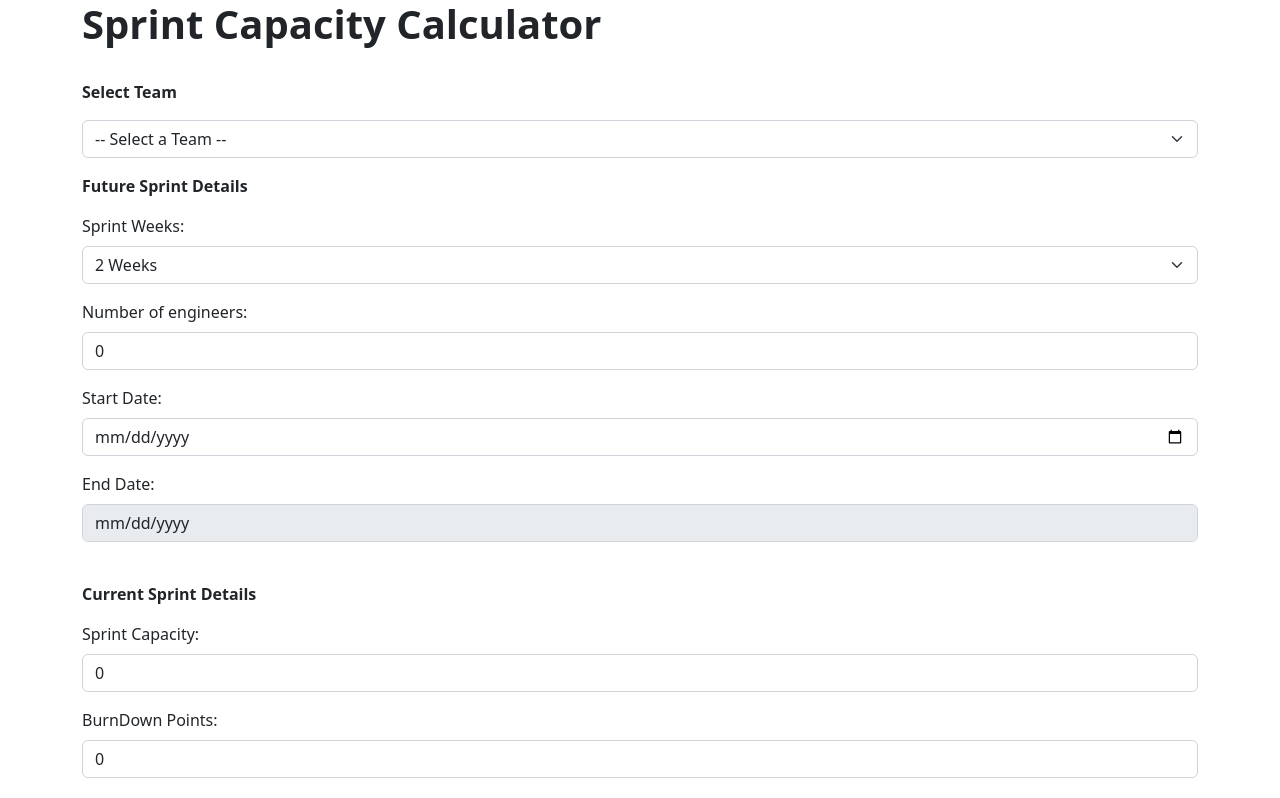
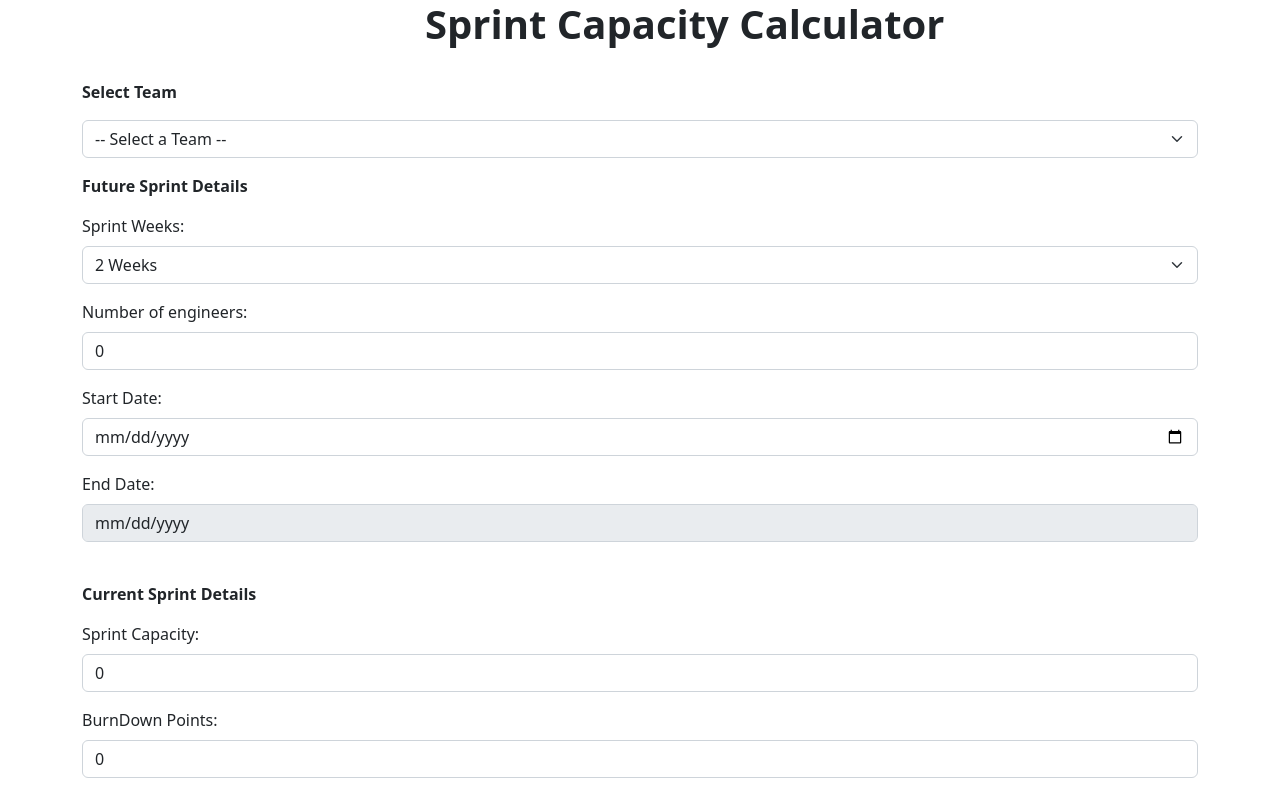
Before and after one commit to bgozneli/capacity-calculator, a React (Create React App) app: page / in a window 1280 px wide. Shown: the top 798 px of the page. Built offline with nearby package versions, Linux system fonts and the light colour scheme.

Commit message:
fixed header align

```diff
--- a/src/App.js
+++ b/src/App.js
@@ -168,9 +168,18 @@ function App() {
 
   return (
     <div className="container">
+      <div className="row">
+      <div className="col-3"></div>
+      <div className="col-9 header-pad">
       <h1>
         <b>Sprint Capacity Calculator</b>
       </h1>
+      </div>
+      </div>
+
+      {/* <h1>
+        <b>Sprint Capacity Calculator</b>
+      </h1> */}
       <br />
       <div className="mb-3">
         <p>
--- a/src/css/custom.css
+++ b/src/css/custom.css
@@ -16,3 +16,8 @@
 .align-center {
     padding-left:100px;
 }
+
+.header-pad {
+    padding-left: 70px;
+    font-style: normal;
+}
```
